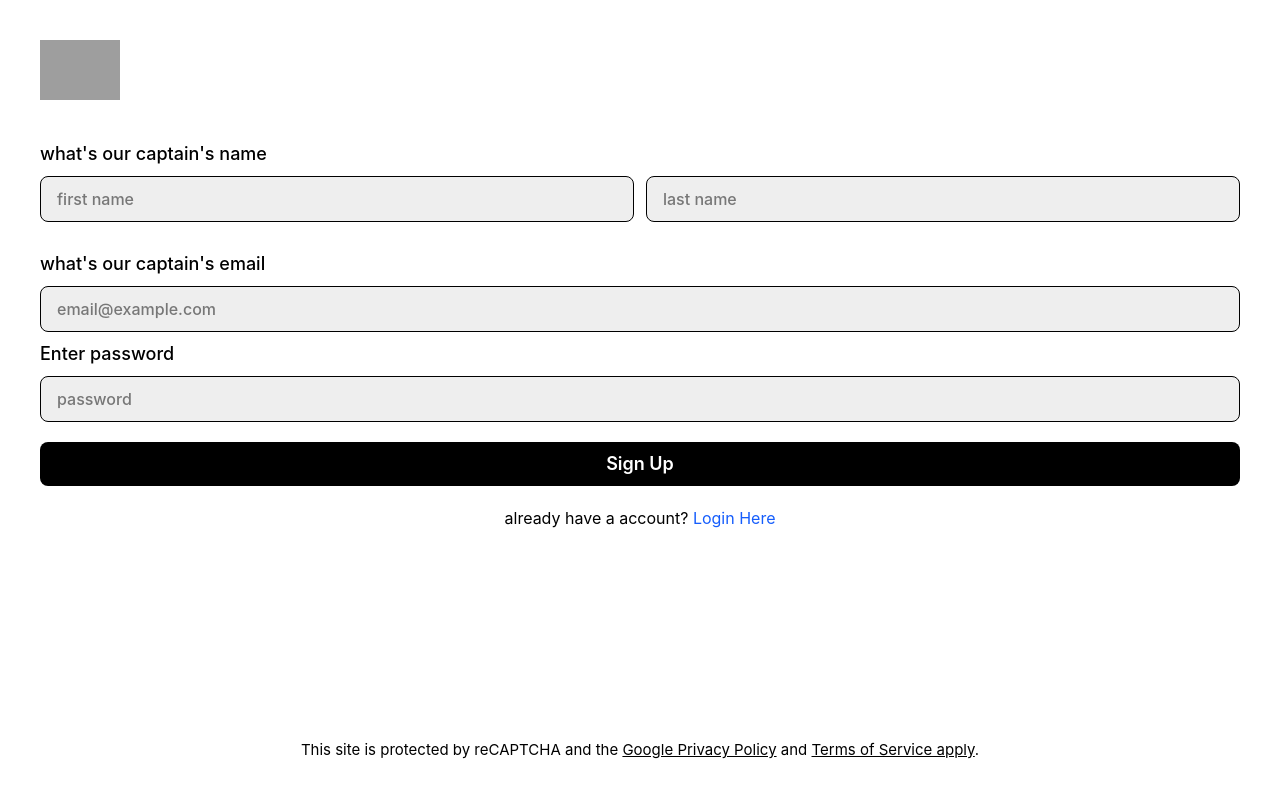
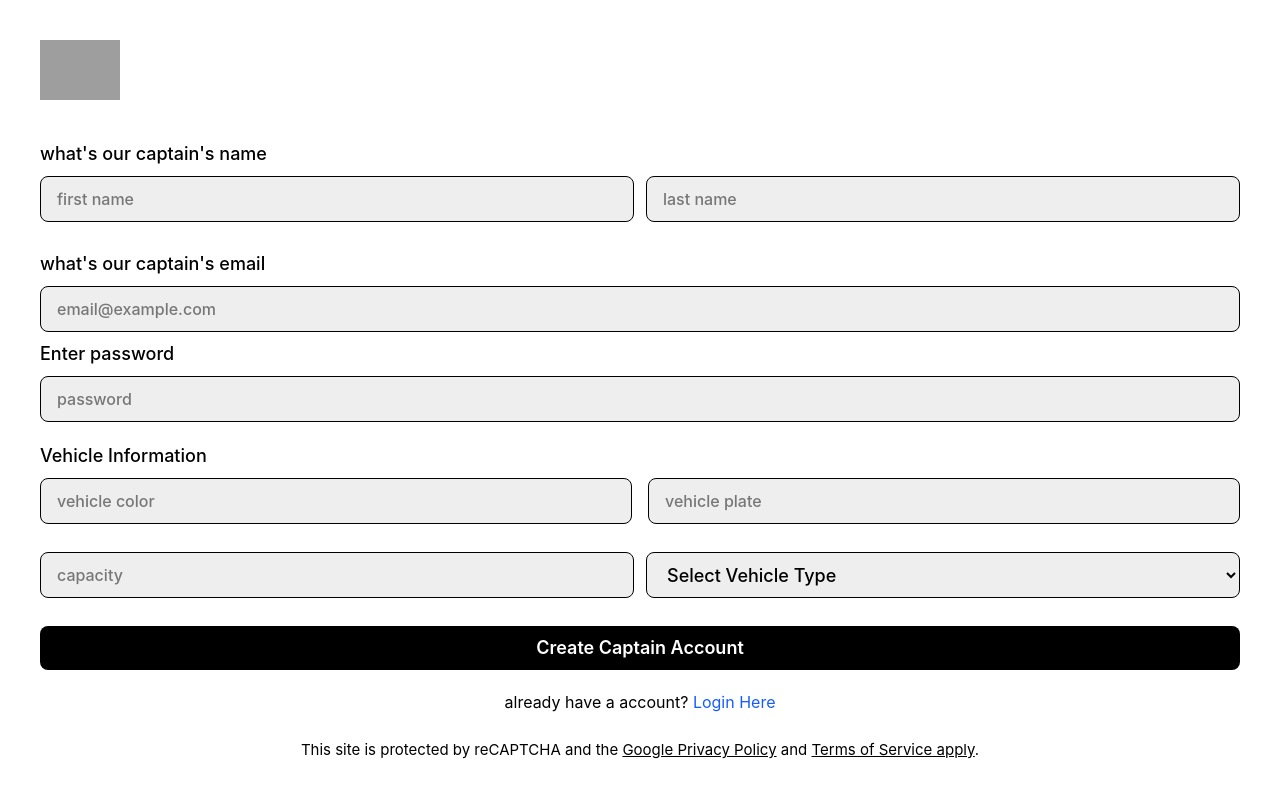
Before and after one commit to singhmahipal/ridezy, a React app in the folder Frontend/: page /captain-signup in a window 1280 px wide. Built offline with nearby package versions, Linux system fonts and the light colour scheme; grey boxes are pictures that could not be loaded; the HTML template or start-up script is replaced by a standard one.

Commit message:
integrate captain endpoint with react

```diff
--- a/Frontend/src/App.jsx
+++ b/Frontend/src/App.jsx
@@ -8,6 +8,9 @@ import CaptainLogin from "./pages/CaptainLogin.jsx";
 import Home from "./pages/Home.jsx";
 import UserProtectWrapper from "./pages/UserProtectWrapper.jsx";
 import UserLogout from "./pages/UserLogout.jsx";
+import CaptainHome from "./pages/CaptainHome.jsx";
+import CaptainProtectWrapper from "./pages/CaptainProtectWrapper.jsx";
+import CaptainLogout from "./pages/CaptainLogout.jsx";
 
 const App = () => {
   return (
@@ -26,6 +29,15 @@ const App = () => {
             </UserProtectWrapper>
           }
         />
+        <Route
+          path="/captain-home"
+          element={
+            <CaptainProtectWrapper>
+              <CaptainHome />
+            </CaptainProtectWrapper>
+          }
+        />
+        <Route path="/captain/logout" element={<CaptainLogout />} />
         <Route path="/logout" element={<UserLogout />} />
       </Routes>
     </div>
--- /dev/null
+++ b/Frontend/src/context/CaptainContext.jsx
@@ -0,0 +1,31 @@
+import React, { createContext, useState } from "react";
+
+export const CaptainDataContext = createContext();
+
+const CaptainContext = ({ children }) => {
+  const [captain, setCaptain] = useState(null);
+  const [isLoading, setIsLoading] = useState(false);
+  const [error, setError] = useState(null);
+
+  const updateCaptain = (captainData) => {
+    setCaptain(captainData);
+  };
+
+  const value = {
+    captain,
+    setCaptain,
+    isLoading,
+    setIsLoading,
+    error,
+    setError,
+    updateCaptain,
+  };
+
+  return (
+    <CaptainDataContext.Provider value={value}>
+      {children}
+    </CaptainDataContext.Provider>
+  );
+};
+
+export default CaptainContext;
--- a/Frontend/src/main.jsx
+++ b/Frontend/src/main.jsx
@@ -4,13 +4,16 @@ import "./index.css";
 import App from "./App.jsx";
 import { BrowserRouter } from "react-router-dom";
 import UserContext from "./context/UserContext.jsx";
+import CaptainContext from "./context/CaptainContext.jsx";
 
 createRoot(document.getElementById("root")).render(
   <StrictMode>
-    <UserContext>
-      <BrowserRouter>
-        <App />
-      </BrowserRouter>
-    </UserContext>
+    <CaptainContext>
+      <UserContext>
+        <BrowserRouter>
+          <App />
+        </BrowserRouter>
+      </UserContext>
+    </CaptainContext>
   </StrictMode>,
 );
--- /dev/null
+++ b/Frontend/src/pages/CaptainHome.jsx
@@ -0,0 +1,7 @@
+import React from "react";
+
+const CaptainHome = () => {
+  return <div>CaptainHome</div>;
+};
+
+export default CaptainHome;
--- a/Frontend/src/pages/CaptainLogin.jsx
+++ b/Frontend/src/pages/CaptainLogin.jsx
@@ -1,16 +1,35 @@
-import {useState} from "react";
-import { Link } from "react-router-dom";
+import { useContext, useState } from "react";
+import { Link, useNavigate } from "react-router-dom";
+import { CaptainDataContext } from "../context/CaptainContext";
+import axios from "axios";
 const CaptainLogin = () => {
   const [email, setEmail] = useState("");
   const [password, setPassword] = useState("");
   const [userData, setUserData] = useState({});
 
-  const submitHandler = (e) => {
+  const navigate = useNavigate();
+  const { captain, setCaptain } = useContext(CaptainDataContext);
+
+  const submitHandler = async (e) => {
     e.preventDefault();
-    setUserData({
+
+    const CaptainData = {
       email: email,
       password: password,
-    });
+    };
+
+    const response = await axios.post(
+      `${import.meta.env.VITE_BASE_URL}/captains/login`,
+      CaptainData,
+    );
+
+    if (response.status == 200) {
+      const data = response.data;
+      setCaptain(data.captain);
+      localStorage.setItem("token", data.token);
+      navigate("/captain-home");
+    }
+
     setEmail("");
     setPassword("");
   };
@@ -59,7 +78,10 @@ const CaptainLogin = () => {
         </p>
       </div>
       <div className="">
-        <Link className="bg-[#d5622d] text-white flex items-center justify-center text-lg font-semibold px-4 py-2 rounded-lg w-ful mb-5">
+        <Link
+          to="/signup"
+          className="bg-[#d5622d] text-white flex items-center justify-center text-lg font-semibold px-4 py-2 rounded-lg w-ful mb-5"
+        >
           Sign in as User
         </Link>
       </div>
--- /dev/null
+++ b/Frontend/src/pages/CaptainLogout.jsx
@@ -0,0 +1,35 @@
+import axios from "axios";
+import React, { useEffect } from "react";
+import { useNavigate } from "react-router-dom";
+
+const CaptainLogout = () => {
+  const token = localStorage.getItem("token");
+  const navigate = useNavigate();
+
+  useEffect(() => {
+    axios
+      .get(`${import.meta.env.VITE_BASE_URL}/captains/logout`, {
+        headers: {
+          Authorization: `Bearer ${token}`,
+        },
+        timeout: 3000,
+      })
+      .then((response) => {
+        if (response.status == 200) {
+          localStorage.removeItem("token");
+          navigate("/captain-login");
+        }
+      })
+      .catch((error) => {
+        console.error("Error fetching data:", error);
+      });
+  }, []);
+
+  return (
+    <div className="flex justify-center items-center h-screen">
+      <div className="w-8 h-8 border-4 border-gray-200 border-t-gray-800 rounded-full animate-spin" />
+    </div>
+  );
+};
+
+export default CaptainLogout;
--- /dev/null
+++ b/Frontend/src/pages/CaptainProtectWrapper.jsx
@@ -0,0 +1,45 @@
+import React, { useContext, useEffect, useState } from "react";
+import { useNavigate } from "react-router-dom";
+import { CaptainDataContext } from "../context/CaptainContext";
+import axios from "axios";
+
+const CaptainProtectWrapper = ({ children }) => {
+  const token = localStorage.getItem("token");
+  const { captain, setCaptain } = useContext(CaptainDataContext);
+  const [isLoading, setIsLoading] = useState(true);
+  const navigate = useNavigate();
+
+  useEffect(() => {
+    if (!token) {
+      navigate("/captain-login");
+    }
+  }, [token]);
+
+  axios
+    .get(`${import.meta.env.VITE_BASE_URL}/captains/profile`, {
+      headers: { Authorization: `Bearer ${token}` },
+    })
+    .then((response) => {
+      if (response.status == 200) {
+        setCaptain(response.data.captain);
+        setIsLoading(false);
+      }
+    })
+    .catch((err) => {
+      console.log(err);
+      localStorage.removeItem("token");
+      navigate("/captain-login");
+    });
+
+  if (isLoading) {
+    return (
+      <div className="flex justify-center items-center h-screen">
+        <div className="w-8 h-8 border-4 border-gray-200 border-t-gray-800 rounded-full animate-spin" />
+      </div>
+    );
+  }
+
+  return <>{children}</>;
+};
+
+export default CaptainProtectWrapper;
--- a/Frontend/src/pages/CaptainSignup.jsx
+++ b/Frontend/src/pages/CaptainSignup.jsx
@@ -1,5 +1,9 @@
-import {useState} from "react";
-import { Link } from "react-router-dom";
+import { useContext } from "react";
+import { useState } from "react";
+import { Link, useNavigate } from "react-router-dom";
+import { CaptainDataContext } from "../context/CaptainContext";
+import axios from "axios";
+
 const CaptainSignup = () => {
   const [firstName, setFirstName] = useState("");
   const [lastName, setlastName] = useState("");
@@ -7,19 +11,61 @@ const CaptainSignup = () => {
   const [password, setPassword] = useState("");
   const [userData, setUserData] = useState({});
 
-  const submitHandler = (e) => {
+  const [vehicleColor, setVehicleColor] = useState("");
+  const [vehiclePlate, setVehiclePlate] = useState("");
+  const [vehicleCapacity, setVehicleCapacity] = useState("");
+  const [vehicleType, setVehicleType] = useState("");
+
+  const navigate = useNavigate();
+  const { captain, setCaptain } = useContext(CaptainDataContext);
+
+  const submitHandler = async (e) => {
     e.preventDefault();
-    setUserData({
-      firstName: firstName,
-      lastName: lastName,
+    const CaptainData = {
+      fullname: {
+        firstname: firstName,
+        lastname: lastName,
+      },
       email: email,
       password: password,
-    });
+      vehicle: {
+        color: vehicleColor,
+        capacity: Number(vehicleCapacity),
+        plate: vehiclePlate,
+        vehicleType: vehicleType,
+      },
+    };
+
+    try {
+      const response = await axios.post(
+        "http://localhost:3000/captains/register",
+        CaptainData,
+      );
+      if (response.status == 200) {
+        const data = response.data;
+        setCaptain(data.captain);
+        localStorage.setItem("token", data.token);
+        navigate("/captain-home");
+      }
+      console.log("Success:", response.data);
+    } catch (error) {
+      console.log("Status:", error.response?.status);
+      console.log("Data:", error.response?.data);
+      console.log("Message:", error.message);
+
+      if (!error.response) {
+        console.log("Network error — is the server running?");
+      }
+    }
 
     setFirstName("");
     setlastName("");
     setEmail("");
     setPassword("");
+    setVehicleColor("");
+    setVehiclePlate("");
+    setVehicleCapacity("");
+    setVehicleType("");
   };
 
   return (
@@ -76,8 +122,55 @@ const CaptainSignup = () => {
               placeholder="password"
             />
 
+            <h3 className="font-medium text-lg mb-2">Vehicle Information</h3>
+            <div>
+              <div className="flex gap-4 mb-7">
+                <input
+                  type="text"
+                  value={vehicleColor}
+                  onChange={(e) => setVehicleColor(e.target.value)}
+                  className="bg-[#eee] border rounded-lg w-1/2 text-lg
+                font-medium px-4 py-2 placeholder:text-base"
+                  placeholder="vehicle color"
+                />
+
+                <input
+                  type="text"
+                  value={vehiclePlate}
+                  onChange={(e) => setVehiclePlate(e.target.value)}
+                  className="bg-[#eee] border
+                font-medium rounded-lg w-1/2 px-4 py-2 text-lg placeholder:text-base"
+                  placeholder="vehicle plate"
+                />
+              </div>
+
+              <div className="flex gap-3 mb-7">
+                <input
+                  type="number"
+                  value={vehicleCapacity}
+                  onChange={(e) => setVehicleCapacity(e.target.value)}
+                  placeholder="capacity"
+                  className="bg-[#eee] px-4 py-2
+                 border w-1/2 rounded-lg text-lg font-medium placeholder:text-base "
+                />
+                <select
+                  value={vehicleType}
+                  onChange={(e) => setVehicleType(e.target.value)}
+                  className="bg-[#eee] border rounded-lg px-4 py-2 w-1/2 text-lg font-medium placeholder:text-base"
+                  required
+                >
+                  <option value="" disabled>
+                    Select Vehicle Type
+                  </option>
+                  <option value="motorcycle">MotorCycle</option>
+                  <option value="auto">Auto</option>
+                  <option value="car">Car</option>
+                </select>
+              </div>
+            </div>
+
             <button className="bg-black text-white w-full mb-5 px-4 py-2 rounded-lg text-lg font-semibold">
-              Sign Up
+              Create Captain Account
             </button>
           </form>
           <p className="text-center">
```
Also changed, not shown: 1 other file (tests, documents, lock files or other folders).
